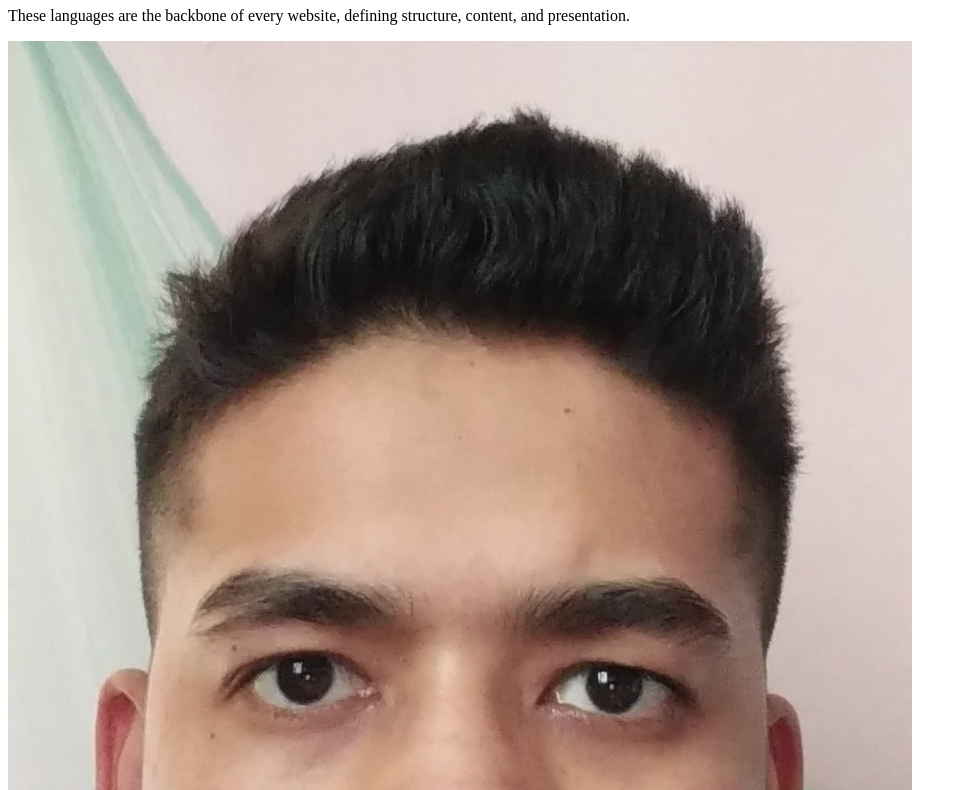
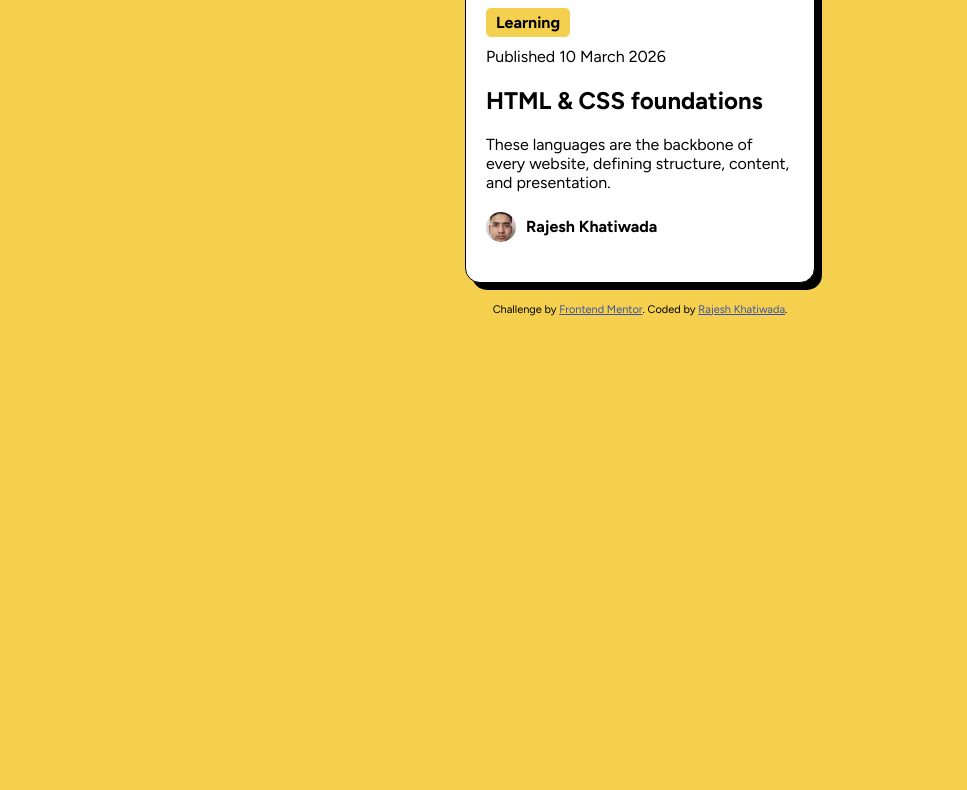
Before and after one commit to KhatiwadaR/block-preview-card-main, a plain HTML site: page index.html in a window 1280 px wide. Shown: the part 354-1144 px from the top of the page, without its empty margins (0-967 px from the left). After the commit the page ends 820 px from the top, so only its background shows below. Drawn offline with Linux system fonts and the light colour scheme.

Commit message:
finished coding

```diff
--- a/index.html
+++ b/index.html
@@ -4,6 +4,7 @@
   <meta charset="UTF-8">
   <meta name="viewport" content="width=device-width, initial-scale=1.0"> <!-- displays site properly based on user's device -->
 
+  <link href="https://fonts.googleapis.com/css2?family=Figtree:wght@300;400;500;600;700&display=swap" rel="stylesheet">
   <link rel="icon" type="image/png" sizes="32x32" href="./assets/images/favicon-32x32.png">
   <link rel="stylesheet" href="./styles.css">
 
@@ -18,15 +19,14 @@
 <main class="card">
   <div id="card-img"><img src="./assets/images/illustration-article.svg" alt="design"></div>
   <div id="card-content">
-    <p>Learning</p>
-    <p>Published 7 March 2026</p>
+    <p id="highlight">Learning</p>
+    <p>Published 10 March 2026</p>
     <h1>HTML & CSS foundations</h1>
     <p>These languages are the backbone of every website, defining structure, content, and presentation.</p>
     <div id="coder">
       <div class="coder-img"><img src="./assets/images/rajesh.jpg" alt="coder image"></div>
       <p class="coder-name">Rajesh Khatiwada</p>
     </div>
-
   </div>
 </main>
 
--- a/styles.css
+++ b/styles.css
@@ -0,0 +1,93 @@
+:root {
+    --Yellow: hsl(47, 88%, 63%);
+    --White: hsl(0, 0%, 100%);
+}
+* {
+    box-sizing: border-box;
+    margin: 0;
+    margin-bottom: 10px;
+    padding: 0;
+}
+
+body {
+    background-color: var(--Yellow);
+    font-family: "Figtree", sans-serif;
+    font-size: 16px;
+    display: flex;
+    flex-direction: column;
+    gap: 20px;
+    justify-content: center;
+    align-items: center;
+    min-height: 100vh;
+}
+
+.card {
+    background-color: var(--White);
+    width: 350px;
+    border-radius: 15px;
+    overflow: hidden;
+    padding: 20px;
+    border: 1px solid black;
+    margin-bottom: 0;
+    box-shadow: 7px 7px black;
+}
+
+#card-img {
+    width: 100%;
+    height: 200px;
+    margin-bottom: 20px;
+    border-radius: 15px;
+    overflow: hidden;
+}
+
+#highlight {
+    display: inline-block;
+    background-color: var(--Yellow);
+    color: black;
+    font-weight: 800;
+    padding: 5px 10px;
+    border-radius: 5px;
+}
+
+h1 {
+    font-size: 1.5rem;
+    margin: 20px 0;
+}
+
+h1:hover {
+    color: var(--Yellow);
+    cursor: pointer;
+}
+
+#coder {
+    display: flex;
+    flex-direction: row;
+    align-items: center;
+    gap: 10px;
+    margin-top: 20px;
+}
+
+.coder-img {
+    width: 30px;
+    height: 30px;
+    border-radius: 50%;
+    overflow: hidden;
+}
+
+img {
+    width: 100%;
+    height: 100%;
+    object-fit: cover;
+}
+
+.coder-name {
+    font-weight: 800;
+}
+
+@media (max-width: 375px) {
+    .card {
+        width: 80%;
+        min-width: 300px;
+        margin: 20px;
+    }
+}
```
